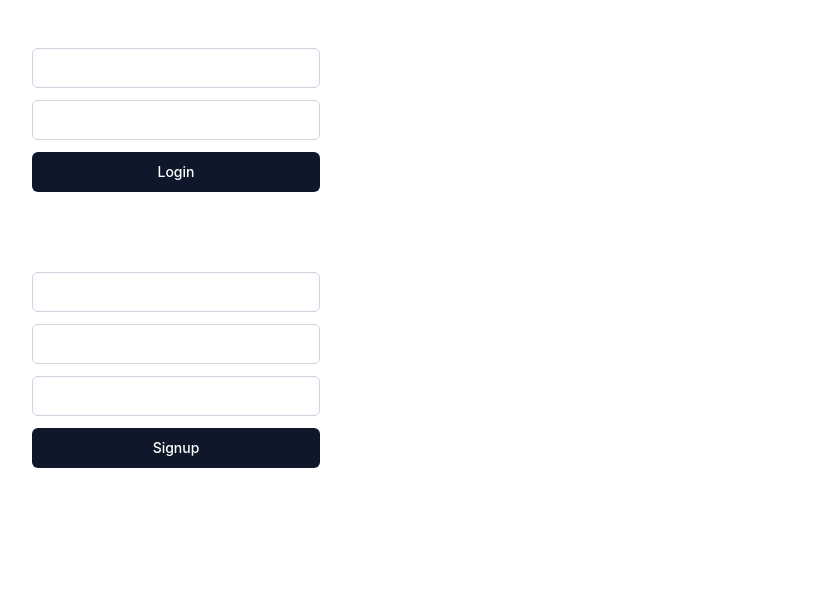
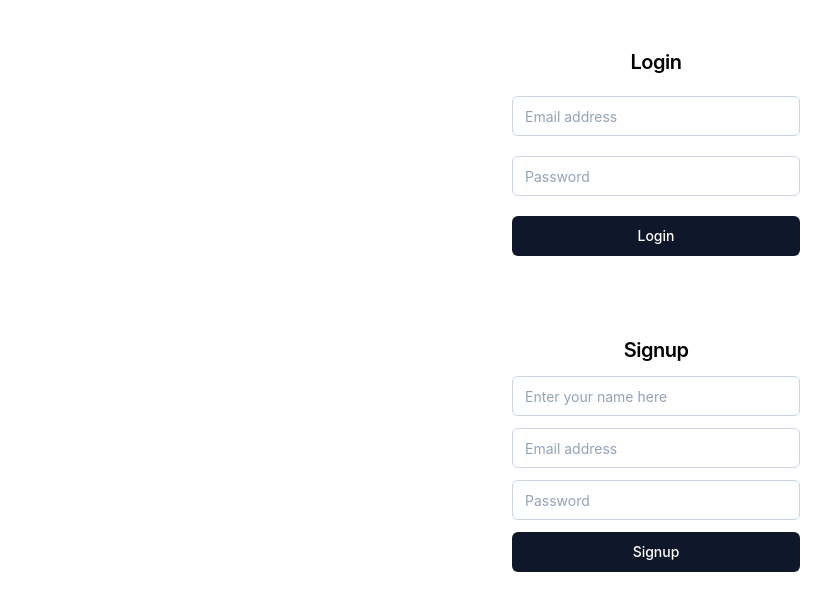
Before and after one commit to Danazumi/naruto_monograph, a Next.js app: page /loginz in a window 1280 px wide. Shown: the top 610 px of the page, without its empty margins (0-831 px from the left). Built offline with nearby package versions, Linux system fonts and the light colour scheme; no server answers.

Commit message:
monograph_update

```diff
--- a/pages/loginz.tsx
+++ b/pages/loginz.tsx
@@ -20,11 +20,11 @@ export default function Loginz () {
                 )}
 
                 {!user && (
-                  <>
+                  <div  className="flex flex-col items-center">
                 <Login/>
 
                 <SignUp/>
-                  </>
+                  </div>
                 )}
 
             </div>
@@ -33,22 +33,34 @@ export default function Loginz () {
 const Login  = () => {
     const [email, setEmail] = useState("")
     const [password, setPassword] = useState("")
+    const [errorword, setErrorWord] = useState("")
     const {login}  = useUser()
 
     const handleLogin = async (e: { preventDefault: () => void }) => {
         e.preventDefault()
-        await login(email, password)
+        try {
+            await login(email, password)
+             setEmail("")
+             setPassword("")
+        } catch (error) {
+            setErrorWord("Invalid email or password")
+            console.error(errorword)
+            // console.error(error)
+        }
     }
 
 
     return (
         <form onSubmit  = {handleLogin} className="text-white rounded-md  w-[20rem] outline-none  max-sm:text-xs mt-12">
-             <div className="ml-8 gap-3 grid">
+             <div className="ml-8 gap-5 grid">
+                 <h1 className="scroll-m-20 text-xl font-semibold tracking-tight text-black text-center ">Login</h1>
+
                 <Input
                 type = "email"
                 value = {email}
                 onChange = {(e) => setEmail(e.target.value)}
                 className="text-black"
+                placeholder="Email address"
 
                 />
 
@@ -56,11 +68,15 @@ const Login  = () => {
                     type = "password"
                     value = {password}
                     onChange = {(e) => setPassword(e.target.value)}
-                    className = "text-black "
+                    className = "text-black"
+                    placeholder="Password"
                 />
 
                 <Button type = "submit"
                 >Login</Button>
+                {errorword && <p className="text-black">Error: {errorword}</p>}
+
+
              </div>
 
         </form>
@@ -95,12 +111,13 @@ const SignUp = () => {
     return (
         <form onSubmit  = {handleSignUp} className="text-white rounded-md   outline-none w-[20rem] max-sm:text-xs pt-20">
             <div className="ml-8 gap-3 grid">
-
+             <h1 className="scroll-m-20 text-xl font-semibold tracking-tight text-black text-center ">Signup</h1>
             <Input
             type = "name"
             value = {name}
             onChange = {(e) => setName(e.target.value)}
             className = "text-black "
+            placeholder="Enter your name here"
             />
 
             <Input
@@ -108,6 +125,7 @@ const SignUp = () => {
             value = {email}
             onChange = {(e) => setEmail(e.target.value)}
             className = "text-black "
+            placeholder="Email address"
             />
 
             <Input
@@ -115,6 +133,7 @@ const SignUp = () => {
                 value = {password}
                 onChange = {(e) => setPassword(e.target.value)}
                 className = "text-black "
+                placeholder="Password"
             />
 
             <Button type = "submit"
```
